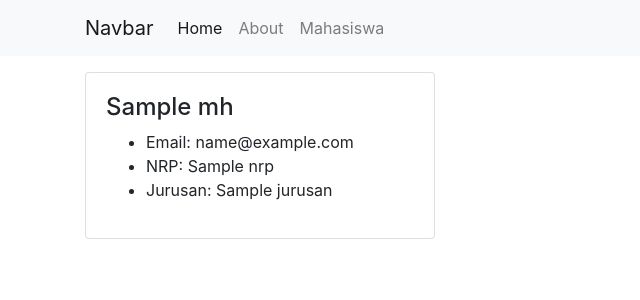
After one commit to rahmanfadhil/learn-mvc, a PHP site: the page made by app/views/mahasiswa/index.php in a window 1280 px wide. The commit adds this page. Shown: the top 300 px of the page, without its empty margins (0-640 px from the left). Run offline with PHP 8.4, Linux system fonts and the light colour scheme; the template is opened without the code that fills it: most values are stand-ins (such as "Sample title", 1, 10 or a date in 2020); some libraries are stand-ins or nearby versions.

Commit message:
Add mahasiswa controller and model

```diff
--- a/app/controllers/Home.php
+++ b/app/controllers/Home.php
@@ -2,8 +2,10 @@
 
 class Home extends Controller {
   public function index() {
+    $user = $this->model('User_model')->getUser();
+
     $this->view('templates/header', ['title' => 'Home']);
-    $this->view('home/index');
+    $this->view('home/index', ['user' => $user]);
     $this->view('templates/footer');
   }
 }
--- a/app/core/Controller.php
+++ b/app/core/Controller.php
@@ -4,4 +4,9 @@ class Controller {
   public function view($view, $data = []) {
     require_once '../app/views/' . $view . '.php';
   }
+
+  public function model($model) {
+    require_once '../app/models/' . $model . '.php';
+    return new $model;
+  }
 }
--- a/app/views/home/index.php
+++ b/app/views/home/index.php
@@ -1 +1 @@
-<p>Hello world!</p>
+<p>Hello, <?= $data['user'] ?>!</p>
--- /dev/null
+++ b/app/views/mahasiswa/index.php
@@ -0,0 +1,16 @@
+<div class="row">
+  <?php foreach($data['mhs'] as $mhs): ?>
+    <div class="col-4">
+      <div class="card">
+        <div class="card-body">
+          <h4><?= $mhs['nama'] ?></h4>
+          <ul>
+            <li>Email: <?= $mhs['email'] ?></li>
+            <li>NRP: <?= $mhs['nrp'] ?></li>
+            <li>Jurusan: <?= $mhs['jurusan'] ?></li>
+          </ul>
+        </div>
+      </div>
+    </div>
+  <?php endforeach ?>
+</div>
--- a/app/views/templates/header.php
+++ b/app/views/templates/header.php
@@ -20,6 +20,7 @@
         <div class="navbar-nav">
           <a class="nav-item nav-link active" href="<?= BASEURL ?>">Home</a>
           <a class="nav-item nav-link" href="<?= BASEURL . '/about' ?>">About</a>
+          <a class="nav-item nav-link" href="<?= BASEURL . '/mahasiswa' ?>">Mahasiswa</a>
         </div>
       </div>
     </div>
```
Also changed, not shown: app/controllers/Mahasiswa.php (added, +9 -0 lines), app/models/Mahasiswa_model.php (added, +22 -0 lines), app/models/User_model.php (added, +9 -0 lines).
